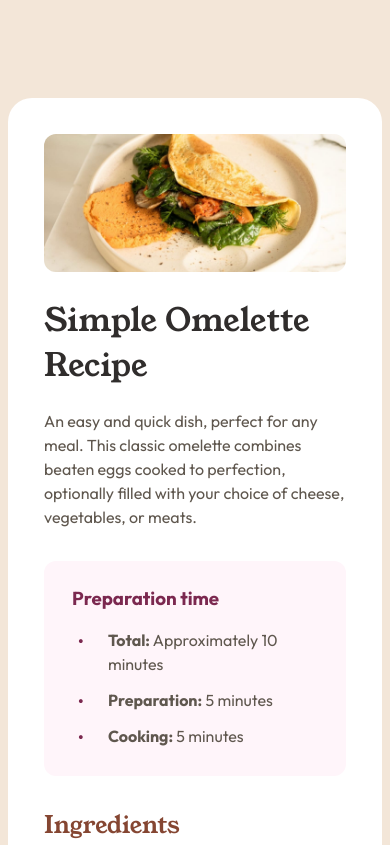
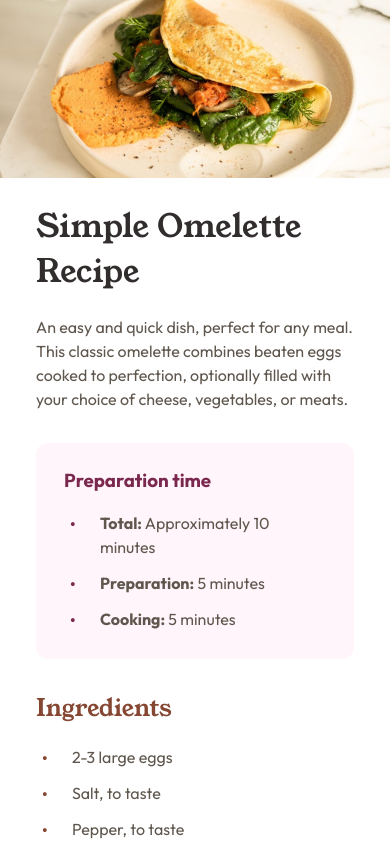
Before and after one commit to cat-script/recipe-page, a plain HTML site: page index.html in a window 390 px wide. Shown: the top 845 px of the page. Drawn offline with Linux system fonts and the light colour scheme.

Commit message:
feat: mobile layout

```diff
--- a/index.html
+++ b/index.html
@@ -30,14 +30,12 @@
     <div class="container">
       <img src="./images/image-omelette.jpeg" alt="A dish of omelette" width="100%">
 
+      <div class="content">
         <h1>Simple Omelette Recipe</h1>
-
         <p>An easy and quick dish, perfect for any meal. This classic omelette combines beaten eggs cooked
           to perfection, optionally filled with your choice of cheese, vegetables, or meats.</p>
-
         <div class="prep">
           <h3>Preparation time</h3>
-
           <ul class="bullet rose">
             <li>
               <p><span class="bold">Total:</span> Approximately 10 minutes</p>
@@ -50,7 +48,6 @@
             </li>
           </ul>
         </div>
-
         <div>
           <h2>Ingredients</h2>
           <ul class="bullet-brown">
@@ -71,9 +68,7 @@
             </li>
           </ul>
         </div>
-
         <hr>
-
         <div>
           <h2>Instructions</h2>
           <ol>
@@ -118,13 +113,9 @@
             </li>
           </ol>
         </div>
-
         <hr>
-
         <h2>Nutrition</h2>
-
         <p>The table below shows nutritional values per serving without the additional fillings.</p>
-
         <div class="table">
           <div>
             <p>Calories</p>
@@ -147,6 +138,7 @@
           </div>
         </div>
       </div>
+    </div>
 
     <!-- <div class="attribution">
       Challenge by <a href="https://www.frontendmentor.io?ref=challenge" target="_blank">Frontend Mentor</a>.
--- a/style.css
+++ b/style.css
@@ -109,3 +109,25 @@ li p {
   padding-left: 36px;
   margin: 12px 0;
 }
+
+@media (max-width: 500px) {
+  body {
+    display: contents;
+  }
+
+  .container {
+    width: 100%;
+    margin: 0;
+    border-radius: 0;
+    padding: 0;
+  }
+
+  .content {
+    padding: 0 36px 36px;
+  }
+
+  img {
+    width: 100%;
+    border-radius: 0;
+  }
+}
```
Lines whose indentation alone changed are shown as unchanged.
